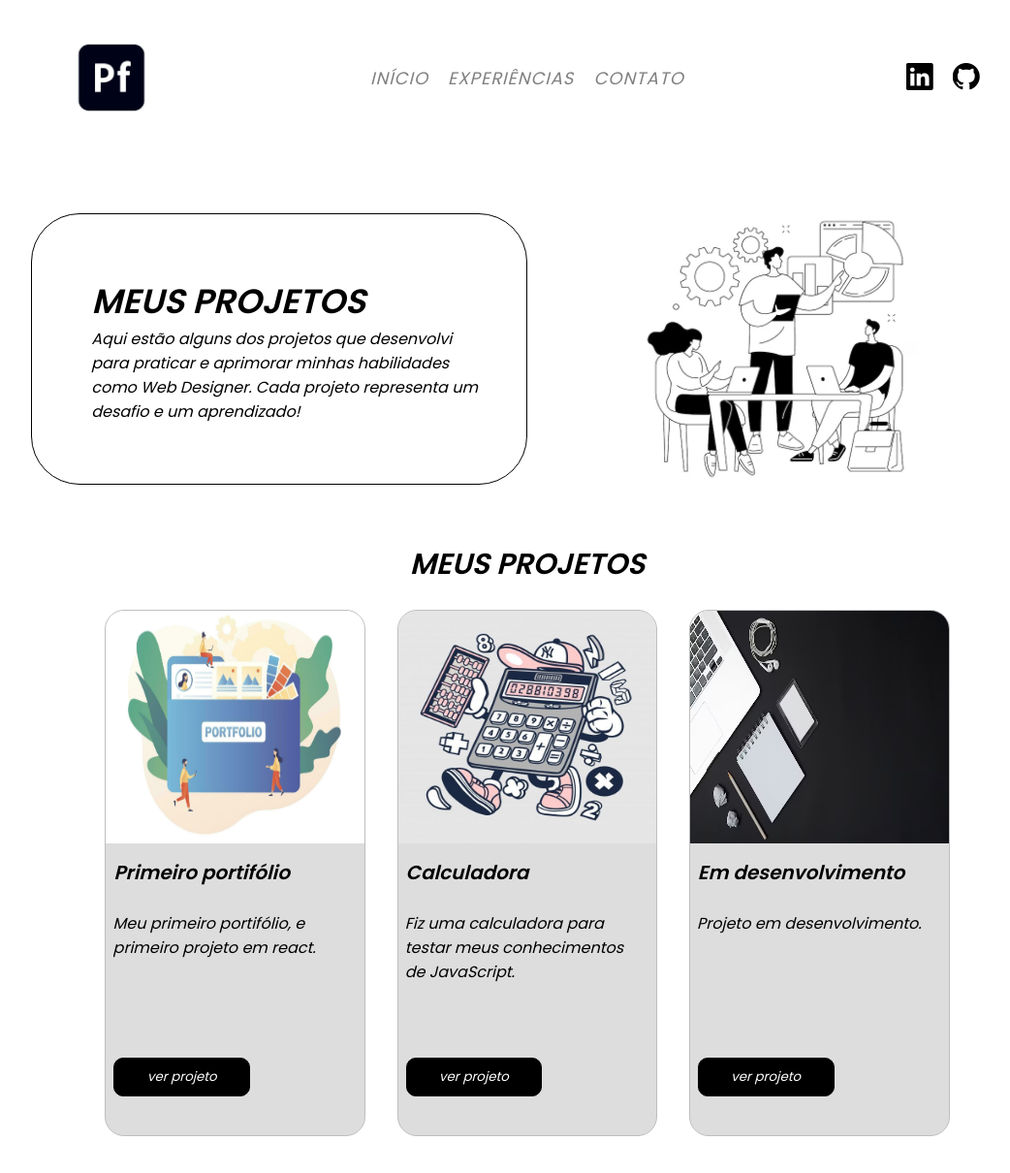
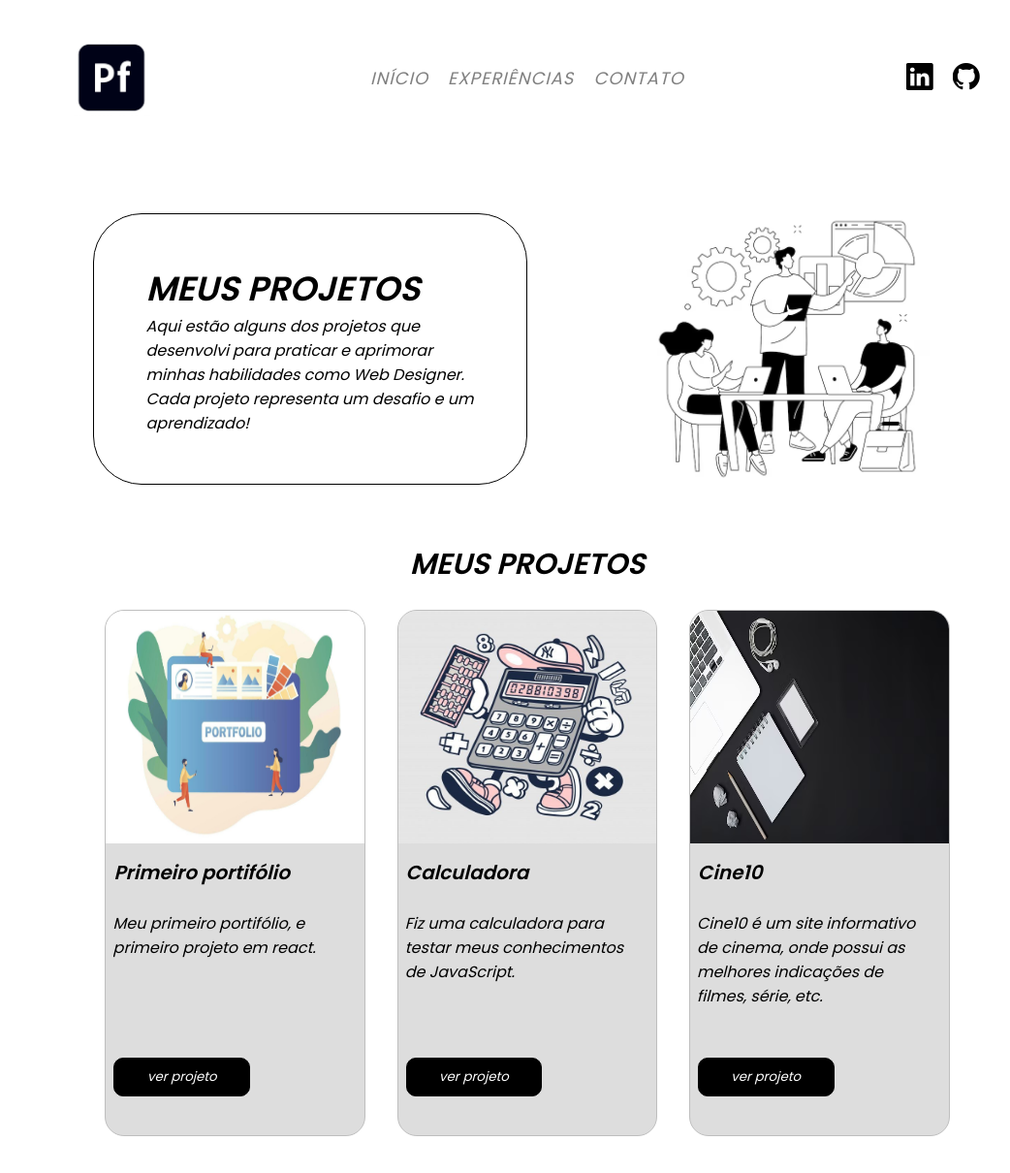
Before and after one commit to HeitorDenech/NovoPortifolio, a React (Vite) app: page /projetos in a window 1280 px wide. Shown: the whole page at 97% size, without its empty margins (96-1138 px from the left). Built offline with nearby package versions, Linux system fonts and the light colour scheme.

Commit message:
cine10 adicionado aos projetos

```diff
--- a/src/pages/Experiencias/Experiencias.css
+++ b/src/pages/Experiencias/Experiencias.css
@@ -2,7 +2,7 @@
     width: 100vw;
     overflow-x: hidden;
     display: flex;
-    align-items: center;
+    align-items: start;
     justify-content: center;
 }
 
@@ -290,14 +290,14 @@
 
     .container-esquerda-2 img {
         margin-top: 0vh;
-        height: auto;
+        height: 40vh;
         width: 35vw;
     }
 
     /* ------------container-direita-1-------------- */
 
     .container-direita-1 img {
-        height: auto;
+        height: 40vh;
         width: 35vw;
     }
 
--- a/src/pages/Projetos/Projetos.css
+++ b/src/pages/Projetos/Projetos.css
@@ -50,7 +50,7 @@
 .container-introducao-projetos-img {
     display: flex;
     align-items: center;
-    justify-content: center;
+    justify-content: end;
     height: 100%;
     width: 50%;
 }
@@ -328,7 +328,8 @@
     /* -------------CONTAINER-PROJETOS---------- */
 
     .container-introducao-projetos {
-        width: 80vw;
+        width: 70vw;
+        /* background-color: red; */
     }
 
     /* ---------CONTAINER-PROJETOS-TEXTO---------- */
@@ -350,6 +351,12 @@
 
 
     /* ---------CONTAINER-PROJETOS-IMG--------- */
+
+    .container-introducao-projetos-img{
+        display: flex;
+        align-items: center;
+        justify-content: end;
+    }
 
     .container-introducao-projetos-img img {
         height: 90%;
--- a/src/pages/Projetos/Projetos.jsx
+++ b/src/pages/Projetos/Projetos.jsx
@@ -78,15 +78,15 @@ function Projetos() {
                     </div>
 
                     <div className='title-projeto'>
-                        <h1>Em desenvolvimento</h1>
+                        <h1>Cine10</h1>
                     </div>
 
                     <div className='descricao-projeto'>
-                        <p>Projeto em desenvolvimento.</p>
+                        <p>Cine10 é um site informativo de cinema, onde possui as melhores indicações de filmes, série, etc.</p>
                     </div>
 
                     <div className='div-botao'>
-                        <a href='' target='_blank'>
+                        <a href='https://cine10.vercel.app/' target='_blank'>
                             <button>
                                 ver projeto
                             </button>
```
Also changed, not shown: src/assets/series.jpg (added).
